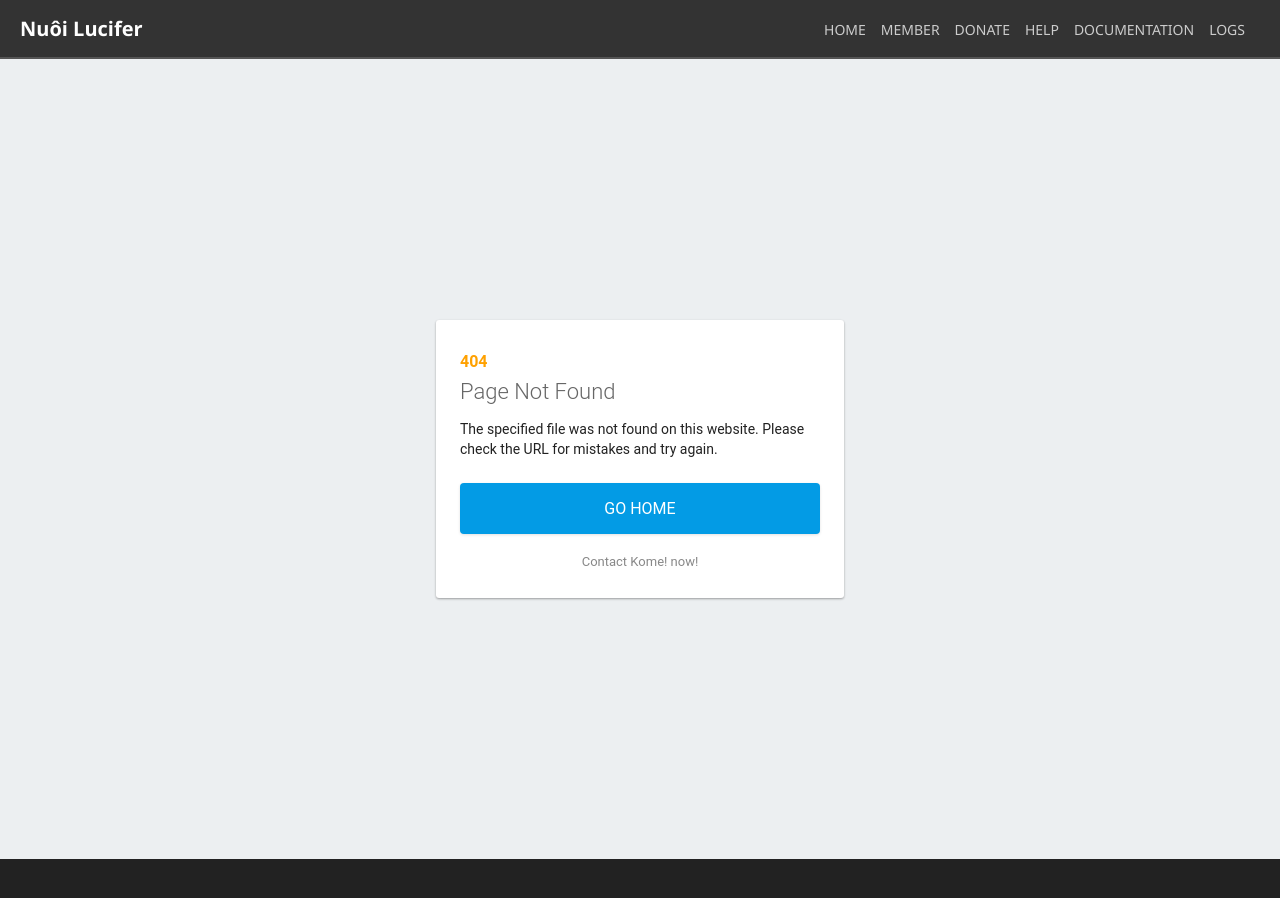
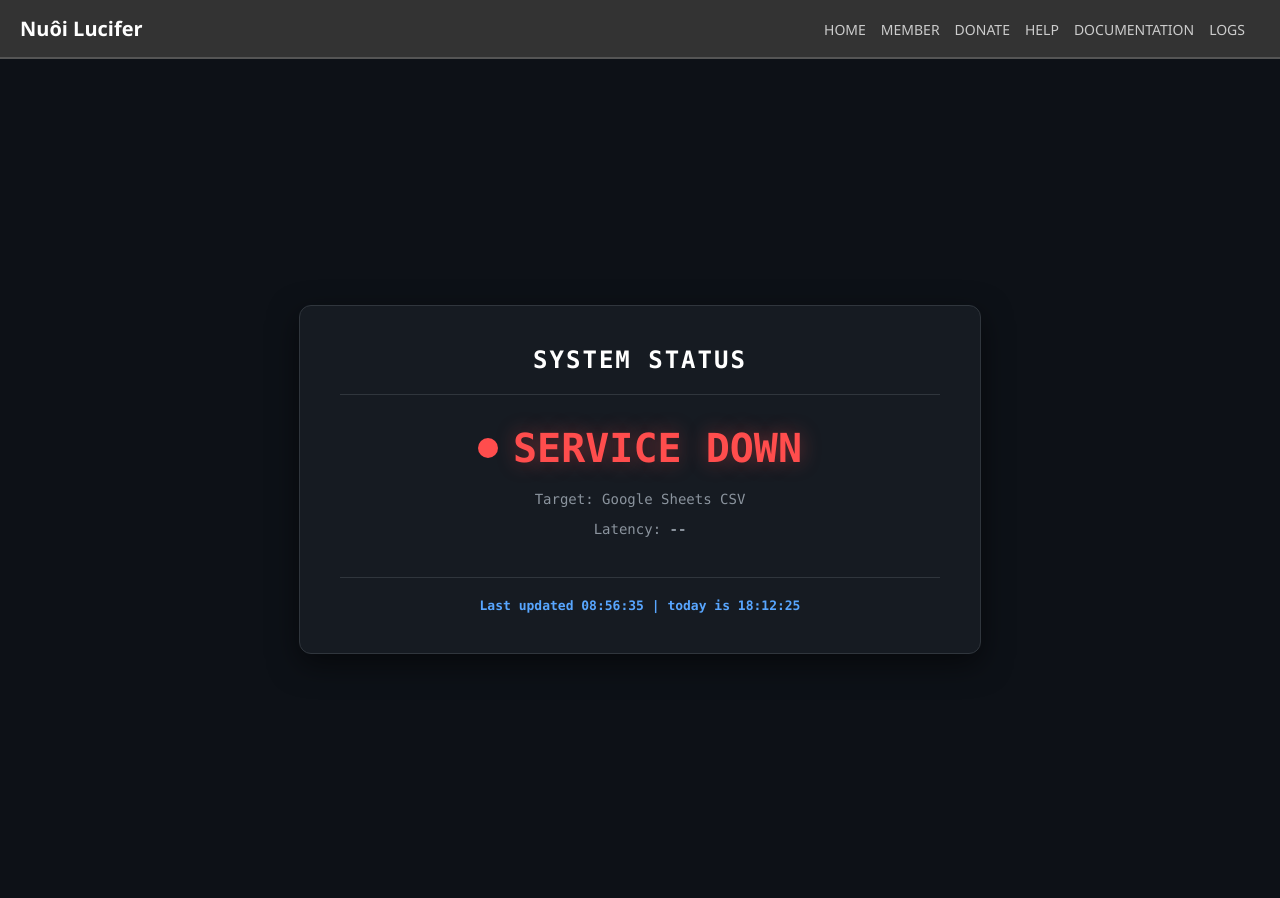
Before and after one commit to akikohatsune/nuoi-lucifer, a Next.js app: page /status in a window 1280 px wide. Before the commit this address had no page. Before the commit the page ends 859 px from the top, so only its background shows below. Built offline with nearby package versions, Linux system fonts and the light colour scheme; no server answers.

Commit message:
Add service status page with real-time monitoring and styling

```diff
--- a/src/app/layout.tsx
+++ b/src/app/layout.tsx
@@ -54,10 +54,7 @@ export default function RootLayout({
             <Link href="/donate">Donate</Link>
             <Link href="/help">Help</Link>
             <Link href="/docs">Documentation</Link>
-            {/* Link Logs là web ngoài nên dùng thẻ <a> thường */}
-            <a href="https://stats.uptimerobot.com/8Q9tg0IAza" target="_blank" rel="noopener noreferrer">
-              Logs
-            </a>
+            <Link href="/status">Logs</Link>
           </nav>
         </header>
 
--- /dev/null
+++ b/src/app/status/page.tsx
@@ -0,0 +1,91 @@
+"use client";
+
+import React, { useState, useEffect } from 'react';
+import './status.css'; // Import CSS
+
+// Link CSV của bạn
+const SHEET_CSV_URL = "https://docs.google.com/spreadsheets/d/e/xxxxx/pub?output=csv";
+
+export default function ServiceStatus() {
+  const [status, setStatus] = useState<'checking' | 'online' | 'offline'>('checking');
+  const [latency, setLatency] = useState<number>(0);
+  const [timeString, setTimeString] = useState<string>('Loading...');
+
+  // Hàm lấy thời gian định dạng: hh:mm:ss | today is dd:mm:yy
+  const getFormattedTime = () => {
+    const now = new Date();
+
+    // Giờ : Phút : Giây
+    const time = now.toLocaleTimeString('vi-VN', { hour12: false });
+
+    // Ngày : Tháng : Năm (viết tắt yy)
+    const day = String(now.getDate()).padStart(2, '0');
+    const month = String(now.getMonth() + 1).padStart(2, '0');
+    const year = String(now.getFullYear()).slice(-2); // Lấy 2 số cuối của năm
+
+    return `Last updated ${time} | today is ${day}:${month}:${year}`;
+  };
+
+  const checkService = async () => {
+    setStatus('checking');
+    const start = Date.now();
+
+    try {
+      // Thêm &t=... để tránh cache, đo chính xác tốc độ mạng hiện tại
+      const res = await fetch(`${SHEET_CSV_URL}&t=${start}`, { method: 'HEAD' }); // Dùng HEAD cho nhẹ
+
+      const end = Date.now();
+      setLatency(end - start);
+
+      if (res.ok) {
+        setStatus('online');
+      } else {
+        setStatus('offline');
+      }
+    } catch (error) {
+      console.error(error);
+      setStatus('offline');
+    } finally {
+      // Cập nhật dòng thời gian mỗi lần check xong
+      setTimeString(getFormattedTime());
+    }
+  };
+
+  useEffect(() => {
+    // Check ngay lần đầu
+    checkService();
+
+    // Tự động check lại mỗi 10 giây
+    const interval = setInterval(checkService, 10000);
+    return () => clearInterval(interval);
+  }, []);
+
+  return (
+    <div className="status-container">
+      <div className="status-card">
+        <h1>System Status</h1>
+
+        {/* Trạng thái Online/Offline */}
+        <div className={`status-indicator ${status}`}>
+          <span className="dot"></span>
+          <span>
+            {status === 'online' && 'OPERATIONAL'}
+            {status === 'offline' && 'SERVICE DOWN'}
+            {status === 'checking' && 'CHECKING...'}
+          </span>
+        </div>
+
+        {/* Thông tin chi tiết */}
+        <div className="details">
+          <p>Target: Google Sheets CSV</p>
+          <p>Latency: <strong>{status === 'online' ? `${latency}ms` : '--'}</strong></p>
+        </div>
+
+        {/* Dòng thời gian đúng yêu cầu */}
+        <div className="footer-time">
+          {timeString}
+        </div>
+      </div>
+    </div>
+  );
+}
--- /dev/null
+++ b/src/app/status/status.css
@@ -0,0 +1,90 @@
+/* src/app/status/status.css */
+
+/* Reset và Layout */
+.status-container {
+    min-height: 100vh;
+    background-color: #0d1117; /* Đen xanh đậm */
+    color: #c9d1d9;
+    font-family: 'Consolas', 'Monaco', 'Courier New', monospace;
+    display: flex;
+    flex-direction: column;
+    align-items: center;
+    justify-content: center;
+    padding: 20px;
+}
+
+/* Khung chính */
+.status-card {
+    background: #161b22;
+    border: 1px solid #30363d;
+    border-radius: 12px;
+    padding: 40px;
+    width: 100%;
+    max-width: 600px;
+    box-shadow: 0 10px 30px rgba(0,0,0,0.5);
+    text-align: center;
+}
+
+/* Tiêu đề */
+h1 {
+    margin: 0 0 30px 0;
+    font-size: 24px;
+    text-transform: uppercase;
+    letter-spacing: 2px;
+    border-bottom: 1px solid #30363d;
+    padding-bottom: 20px;
+}
+
+/* Trạng thái to đùng */
+.status-indicator {
+    font-size: 40px;
+    font-weight: 900;
+    margin-bottom: 10px;
+    display: flex;
+    align-items: center;
+    justify-content: center;
+    gap: 15px;
+}
+
+.online { color: #3ad46b; text-shadow: 0 0 20px rgba(58, 212, 107, 0.4); }
+.offline { color: #ff4d4d; text-shadow: 0 0 20px rgba(255, 77, 77, 0.4); }
+.checking { color: #e3b341; }
+
+/* Dấu chấm nhấp nháy */
+.dot {
+    width: 20px;
+    height: 20px;
+    border-radius: 50%;
+    display: inline-block;
+}
+.online .dot { background: #3ad46b; animation: pulse 2s infinite; }
+.offline .dot { background: #ff4d4d; }
+.checking .dot { background: #e3b341; animation: blink 1s infinite; }
+
+/* Thông tin phụ (Ping) */
+.details {
+    margin-top: 20px;
+    font-size: 14px;
+    color: #8b949e;
+}
+
+/* Dòng thời gian (Yêu cầu của bạn) */
+.footer-time {
+    margin-top: 40px;
+    padding-top: 20px;
+    border-top: 1px solid #30363d;
+    font-size: 13px;
+    color: #58a6ff; /* Xanh dương */
+    font-weight: bold;
+}
+
+/* Animations */
+@keyframes pulse {
+    0% { box-shadow: 0 0 0 0 rgba(58, 212, 107, 0.7); }
+    70% { box-shadow: 0 0 0 10px rgba(58, 212, 107, 0); }
+    100% { box-shadow: 0 0 0 0 rgba(58, 212, 107, 0); }
+}
+
+@keyframes blink {
+    50% { opacity: 0.5; }
+}
```
